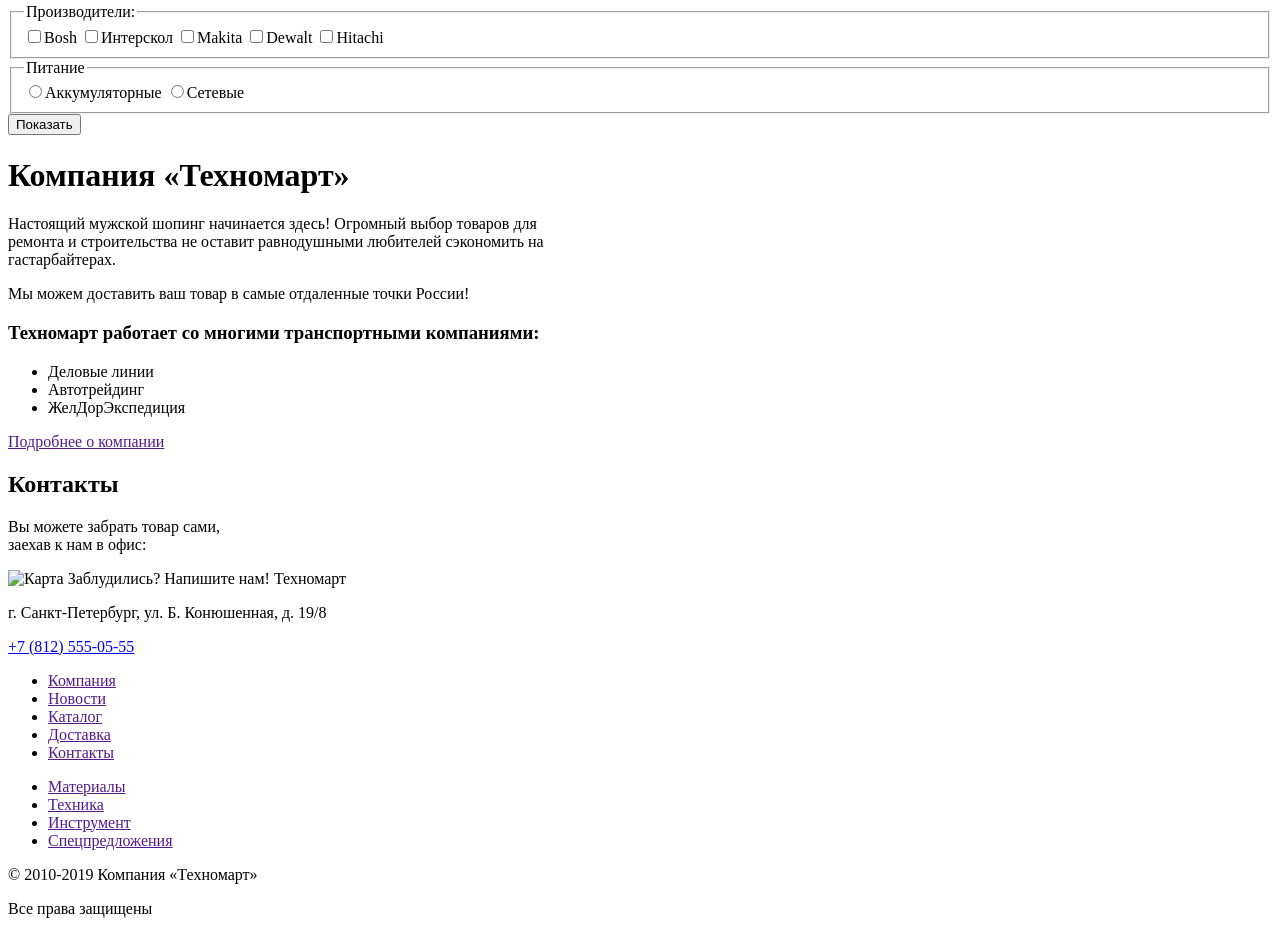
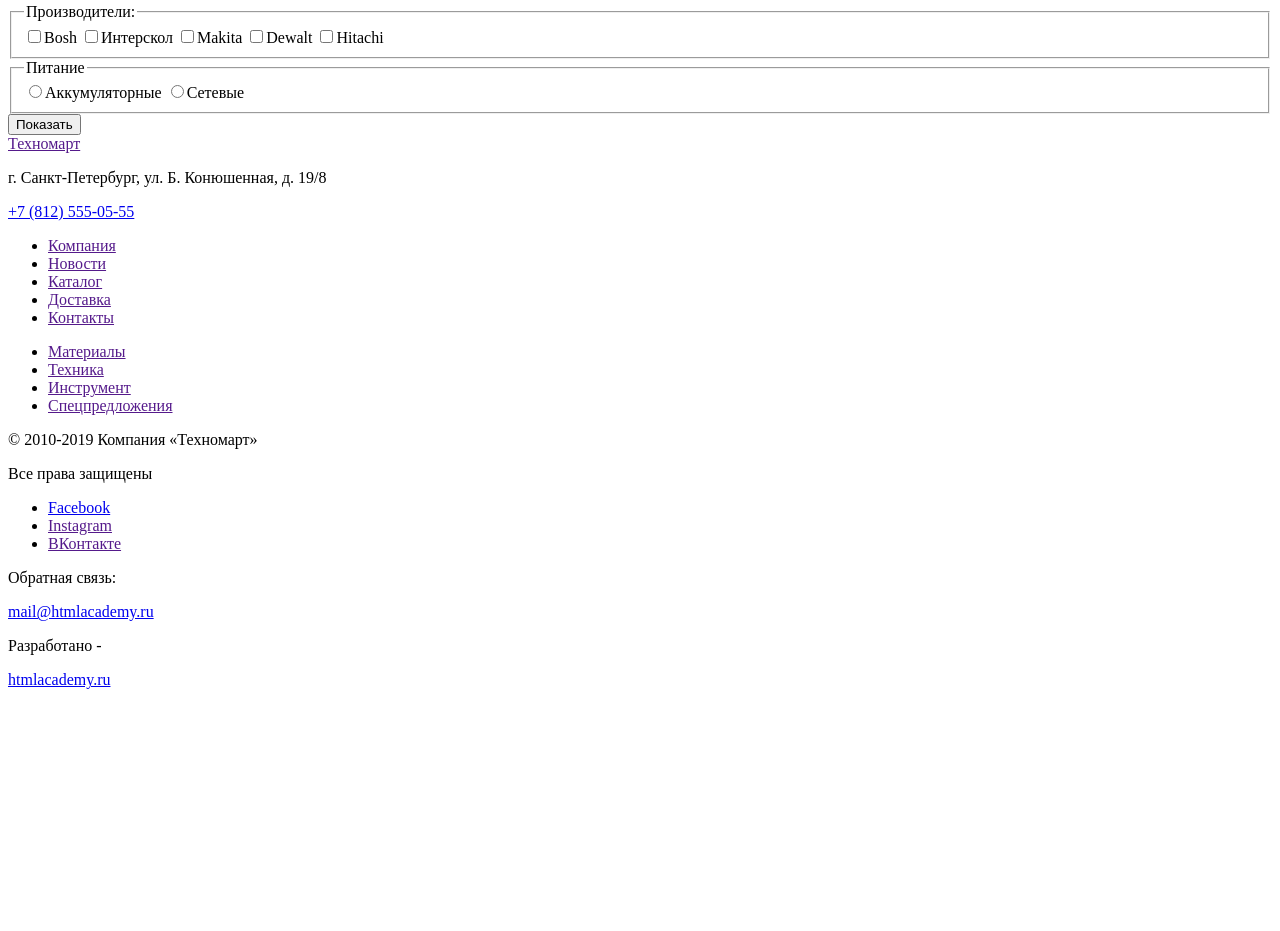
Before and after one commit to tim24ktk/813757-technomart-28, a plain HTML site: page catalog.html in a window 1280 px wide. Shown: the part 2865-3796 px from the top of the page. After the commit the page ends 3562 px from the top, so only its background shows below. Drawn offline with Linux system fonts and the light colour scheme.

Commit message:
Исправление несоответствия макета

```diff
--- a/catalog.html
+++ b/catalog.html
@@ -173,21 +173,7 @@
 	</main>
 
     <footer class="main-footer">
-	  <h1>Компания «Техномарт»</h1>
-	  <p>Настоящий мужской шопинг начинается здесь! Огромный выбор товаров для<br>ремонта и строительства не оставит равнодушными любителей сэкономить на<br>гастарбайтерах.</p>
-	  <p> Мы можем доставить ваш товар в самые отдаленные точки России!</p>
-	  <h3>Техномарт работает со многими транспортными компаниями:</h3>
-	  <ul>
-	    <li>Деловые линии</li>
-	    <li>Автотрейдинг</li>
-	    <li>ЖелДорЭкспедиция</li>
-	  </ul>
-	  <a href="">Подробнее о компании</a>
-	  <h2>Контакты</h2>
-	  <p>Вы можете забрать товар сами,<br>заехав к нам в офис:</p>
-	  <img src="" alt="Карта">
-	  <a>Заблудились? Напишите нам!</a>
-	  <a class="footer-logo">Техномарт</a>
+	  <a href="" class="footer-logo">Техномарт</a>
       <p>г. Санкт-Петербург, ул. Б. Конюшенная, д. 19/8</p>
       <a href="tel:+78125550555">+7 (812) 555-05-55</a>
 	  <ul>
```
Also changed, not shown: index.html (+1 -1 lines).
